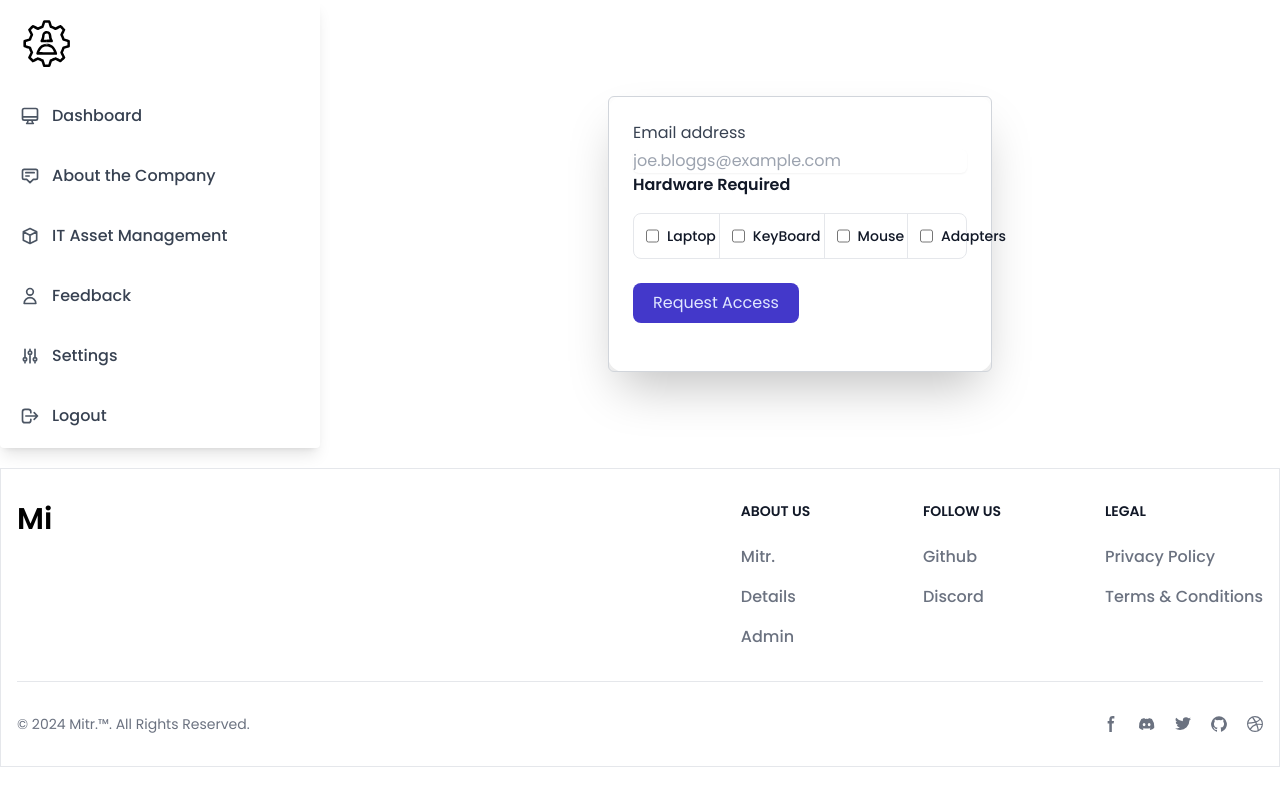
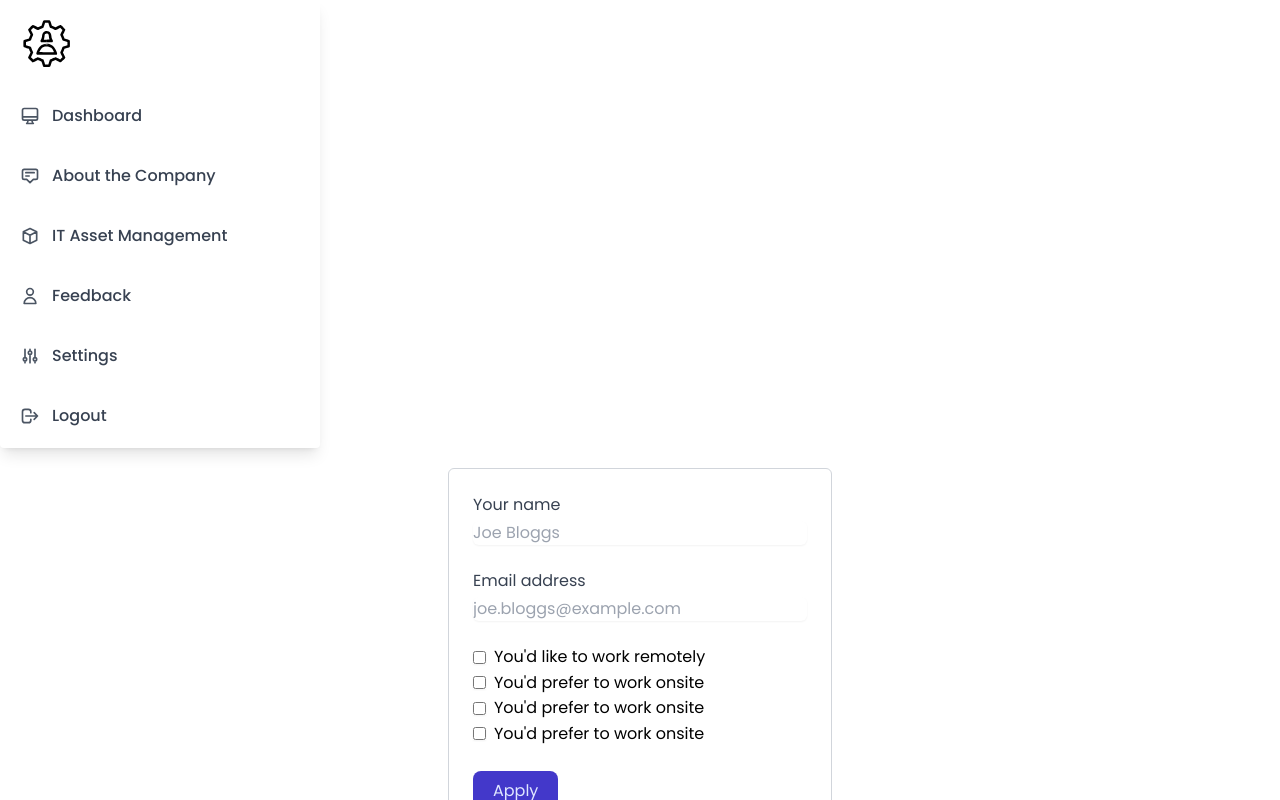
Before and after one commit to piyushbaibhav/Mitr, a React (Vite) app: page /it in a window 1280 px wide. Shown: the top 800 px of the page. Built offline with nearby package versions, Linux system fonts and the light colour scheme.

Commit message:
IT Page Update

```diff
--- a/src/pages/ITasset.jsx
+++ b/src/pages/ITasset.jsx
@@ -5,16 +5,41 @@ import Hamburger from '../components/Hamburger'
 export default function ITasset() {
     return (
     <>
-    <div className="flex">
+    <div>
     <Hamburger/>
-        <div className=" my-auto mx-auto">
-            <div className="bg-white shadow-2xl rounded-2xl ">
-                <div class="w-full md:w-96 md:max-w-full mx-auto ">
+    <div>
+        <div class="w-full md:w-96 md:max-w-full mx-auto">
             <div class="p-6 border border-gray-300 sm:rounded-md">
-                    <form method="POST" action="">
+                <form
+                method="POST"
+                action="https://herotofu.com/start"
+                enctype="multipart/form-data"
+                >
+                <label class="block mb-6">
+                    <span class="text-gray-700">Your name</span>
+                    <input
+                    required
+                    name="name"
+                    type="text"
+                    class="
+                        block
+                        w-full
+                        mt-1
+                        border-gray-300
+                        rounded-md
+                        shadow-sm
+                        focus:border-indigo-300
+                        focus:ring
+                        focus:ring-indigo-200
+                        focus:ring-opacity-50
+                    "
+                    placeholder="Joe Bloggs"
+                    />
+                </label>
                 <label class="block mb-6">
                     <span class="text-gray-700">Email address</span>
                     <input
+                    required
                     name="email"
                     type="email"
                     class="
@@ -30,38 +55,97 @@ export default function ITasset() {
                         focus:ring-opacity-50
                     "
                     placeholder="joe.bloggs@example.com"
-                        required
                     />
+                </label>
+                <div class="mb-6">
+                    <div class="mt-2">
+                    <div>
+                        <label class="inline-flex items-center">
+                        <input
+                            name="remote"
+                            value=""
+                            type="checkbox"
+                            class="
+                            text-indigo-600
+                            border-gray-300
+                            rounded-full
+                            shadow-sm
+                            focus:border-indigo-300
+                            focus:ring
+                            focus:ring-offset-0
+                            focus:ring-indigo-200
+                            focus:ring-opacity-50
+                            "
 
-                <h3 class="mb-4 font-semibold text-gray-900 dark:text-white">Hardware Required</h3>
-                <ul class="items-center text-sm font-medium text-gray-900 bg-white border border-gray-200 rounded-lg sm:flex dark:bg-gray-700 dark:border-gray-600 dark:text-white">
-                    <li class="w-full border-b border-gray-200 sm:border-b-0 sm:border-r dark:border-gray-600">
-                        <div class="flex items-center ps-3">
-                            <input id="vue-checkbox-list" type="checkbox" value="" class="w-4 h-4 text-blue-600 bg-gray-100 border-gray-300 rounded focus:ring-blue-500 dark:focus:ring-blue-600 dark:ring-offset-gray-700 dark:focus:ring-offset-gray-700 focus:ring-2 dark:bg-gray-600 dark:border-gray-500"/>
-                            <label for="vue-checkbox-list" class="w-full py-3 ms-2 text-sm font-medium text-gray-900 dark:text-gray-300">Laptop</label>
+                        />
+                        <span class="ml-2">You'd like to work remotely</span>
+                        </label>
                     </div>
-                    </li>
-                    <li class="w-full border-b border-gray-200 sm:border-b-0 sm:border-r dark:border-gray-600">
-                        <div class="flex items-center ps-3">
-                            <input id="react-checkbox-list" type="checkbox" value="" class="w-4 h-4 text-blue-600 bg-gray-100 border-gray-300 rounded focus:ring-blue-500 dark:focus:ring-blue-600 dark:ring-offset-gray-700 dark:focus:ring-offset-gray-700 focus:ring-2 dark:bg-gray-600 dark:border-gray-500"/>
-                            <label for="react-checkbox-list" class="w-full py-3 ms-2 text-sm font-medium text-gray-900 dark:text-gray-300">KeyBoard</label>
+                    <div>
+                        <label class="inline-flex items-center">
+                        <input
+                            name="re"
+                            value=""
+                            type="checkbox"
+                            class="
+                            text-indigo-600
+                            border-gray-300
+                            rounded-full
+                            shadow-sm
+                            focus:border-indigo-300
+                            focus:ring
+                            focus:ring-offset-0
+                            focus:ring-indigo-200
+                            focus:ring-opacity-50
+                            "
+                        />
+                        <span class="ml-2">You'd prefer to work onsite</span>
+                        </label>
                     </div>
-                    </li>
-                    <li class="w-full border-b border-gray-200 sm:border-b-0 sm:border-r dark:border-gray-600">
-                        <div class="flex items-center ps-3">
-                            <input id="angular-checkbox-list" type="checkbox" value="" class="w-4 h-4 text-blue-600 bg-gray-100 border-gray-300 rounded focus:ring-blue-500 dark:focus:ring-blue-600 dark:ring-offset-gray-700 dark:focus:ring-offset-gray-700 focus:ring-2 dark:bg-gray-600 dark:border-gray-500"/>
-                            <label for="angular-checkbox-list" class="w-full py-3 ms-2 text-sm font-medium text-gray-900 dark:text-gray-300">Mouse</label>
+                    <div>
+                        <label class="inline-flex items-center">
+                        <input
+                            name="re"
+                            value=""
+                            type="checkbox"
+                            class="
+                            text-indigo-600
+                            border-gray-300
+                            rounded-full
+                            shadow-sm
+                            focus:border-indigo-300
+                            focus:ring
+                            focus:ring-offset-0
+                            focus:ring-indigo-200
+                            focus:ring-opacity-50
+                            "
+                        />
+                        <span class="ml-2">You'd prefer to work onsite</span>
+                        </label>
                     </div>
-                    </li>
-                    <li class="w-full dark:border-gray-600">
-                        <div class="flex items-center ps-3">
-                            <input id="laravel-checkbox-list" type="checkbox" value="" class="w-4 h-4 text-blue-600 bg-gray-100 border-gray-300 rounded focus:ring-blue-500 dark:focus:ring-blue-600 dark:ring-offset-gray-700 dark:focus:ring-offset-gray-700 focus:ring-2 dark:bg-gray-600 dark:border-gray-500"/>
-                            <label for="laravel-checkbox-list" class="w-full py-3 ms-2 text-sm font-medium text-gray-900 dark:text-gray-300">Adapters</label>
+                    <div>
+                        <label class="inline-flex items-center">
+                        <input
+                            name="re"
+                            value=""
+                            type="checkbox"
+                            class="
+                            text-indigo-600
+                            border-gray-300
+                            rounded-full
+                            shadow-sm
+                            focus:border-indigo-300
+                            focus:ring
+                            focus:ring-offset-0
+                            focus:ring-indigo-200
+                            focus:ring-opacity-50
+                            "
+                        />
+                        <span class="ml-2">You'd prefer to work onsite</span>
+                        </label>
                     </div>
-                    </li>
-                </ul>
-
-                    </label>
+                    </div>
+                </div>
                 <div class="mb-6">
                     <button
                     type="submit"
@@ -77,21 +161,14 @@ export default function ITasset() {
                         hover:bg-indigo-800
                     "
                     >
-                        Request Access
+                    Apply
                     </button>
-                    </div>
-                    <div>
-
                 </div>
                 </form>
             </div>
             </div>
 
     </div>
-
-
-
-        </div>
     </div>
     </>
     )
```
Lines whose indentation alone changed are shown as unchanged.
